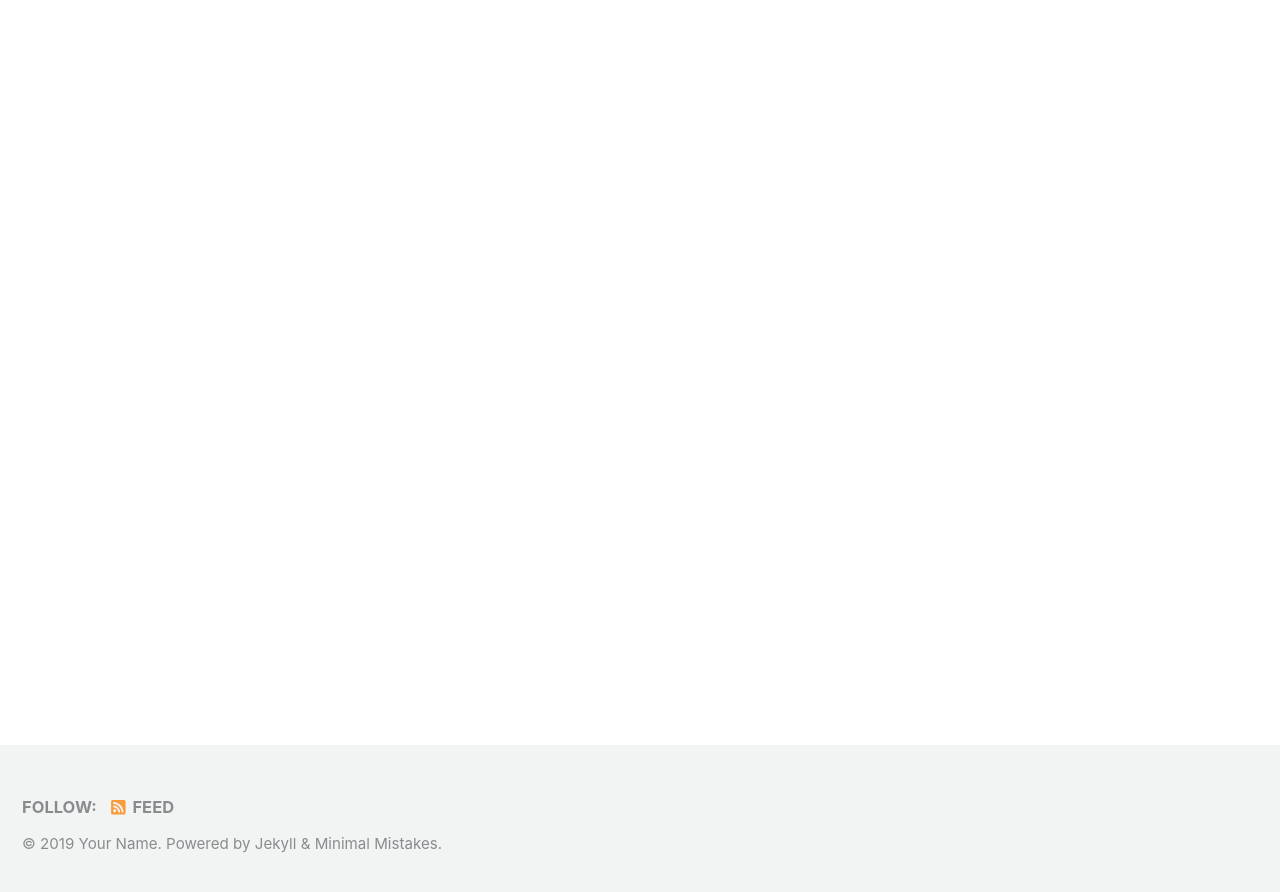
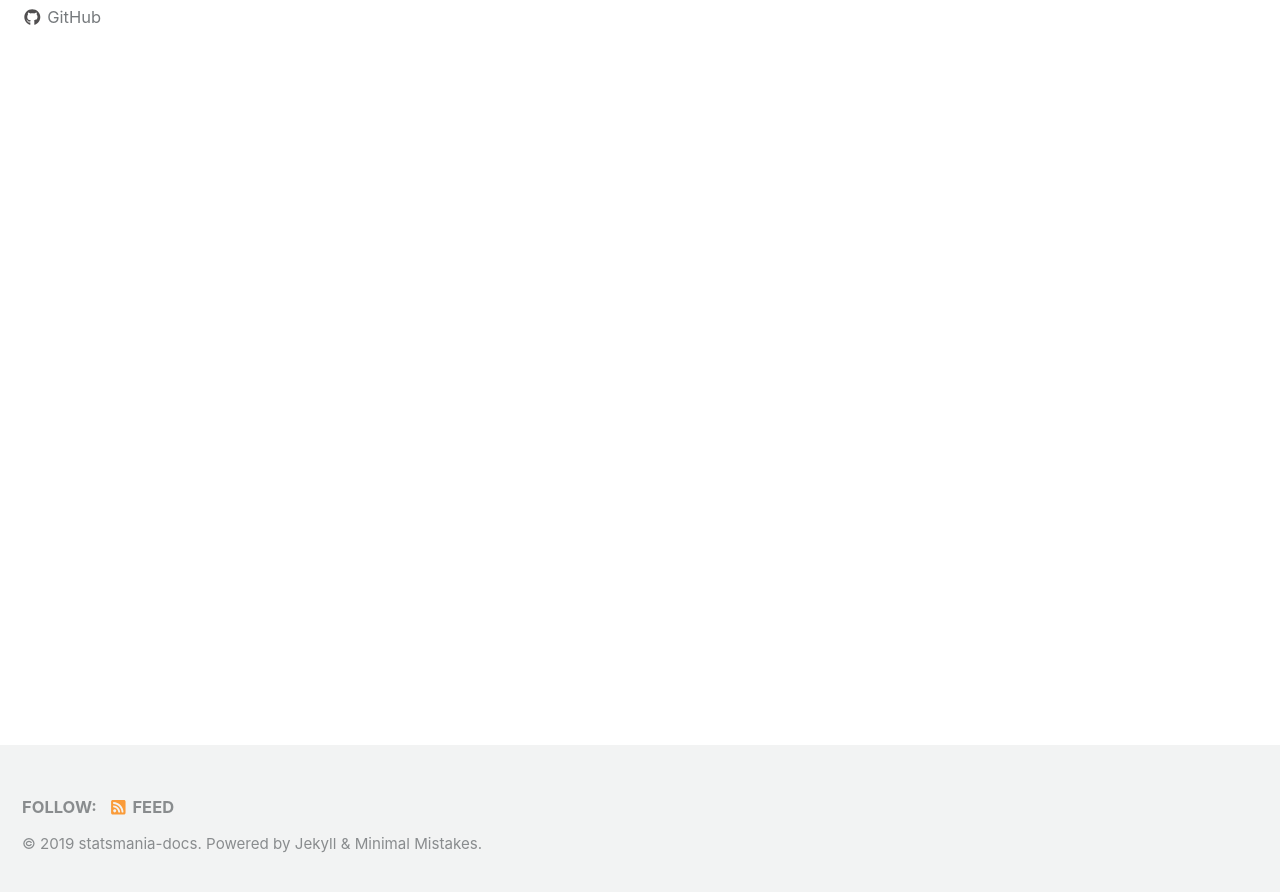
Before and after one commit to karlazzam/statsmania-docs, a Jekyll site: the page built from index.html, in a window 1280 px wide and 900 px high, scrolled down 222 px. Shown: the top 892 px of the window. Built offline with Jekyll 4.4.1, drawn with Linux system fonts in a browser that asks for light colours; cached includes are drawn as plain includes; nearby versions of some CDN libraries; the list of posts is cut into pages by our own code; some of the changed text lies outside the part shown.

Commit message:
Update _config.yml

```diff
--- a/_config.yml
+++ b/_config.yml
@@ -16,10 +16,10 @@ minimal_mistakes_skin    : "default" # "air", "aqua", "contrast", "dark", "dirt"
 
 # Site Settings
 locale                   : "en-US"
-title                    : "Site Title"
+title                    : "statsmania-docs"
 title_separator          : "-"
-name                     : "Your Name"
-description              : "An amazing website."
+name                     : "statsmania-docs"
+description              : " API and architecture documentation for statsmania."
 url                      : # the base hostname & protocol for your site e.g. "https://mmistakes.github.io"
 baseurl                  : # the subpath of your site, e.g. "/blog"
 repository               : # GitHub username/repo-name e.g. "mmistakes/minimal-mistakes"
@@ -104,9 +104,9 @@ analytics:
 
 # Site Author
 author:
-  name             : "Your Name"
+  name             : "Karl Azzam"
   avatar           : # path of avatar image, e.g. "/assets/images/bio-photo.jpg"
-  bio              : "I am an amazing person."
+  bio              : "."
   location         : "Somewhere"
   email            :
   links:
@@ -124,7 +124,7 @@ author:
       # url: "https://facebook.com/"
     - label: "GitHub"
       icon: "fab fa-fw fa-github"
-      # url: "https://github.com/"
+      url: "https:/github.com/karlazzam"
     - label: "Instagram"
       icon: "fab fa-fw fa-instagram"
       # url: "https://instagram.com/"
```
